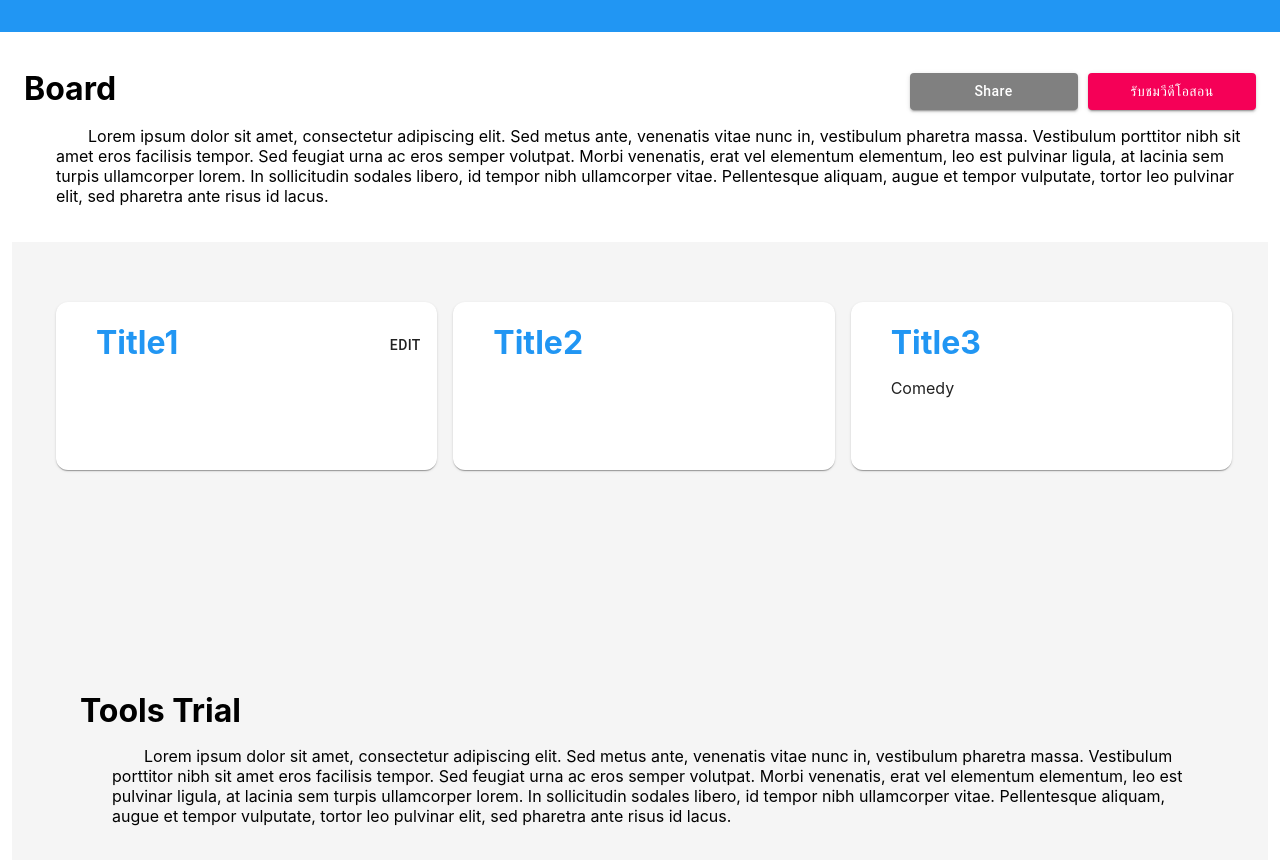
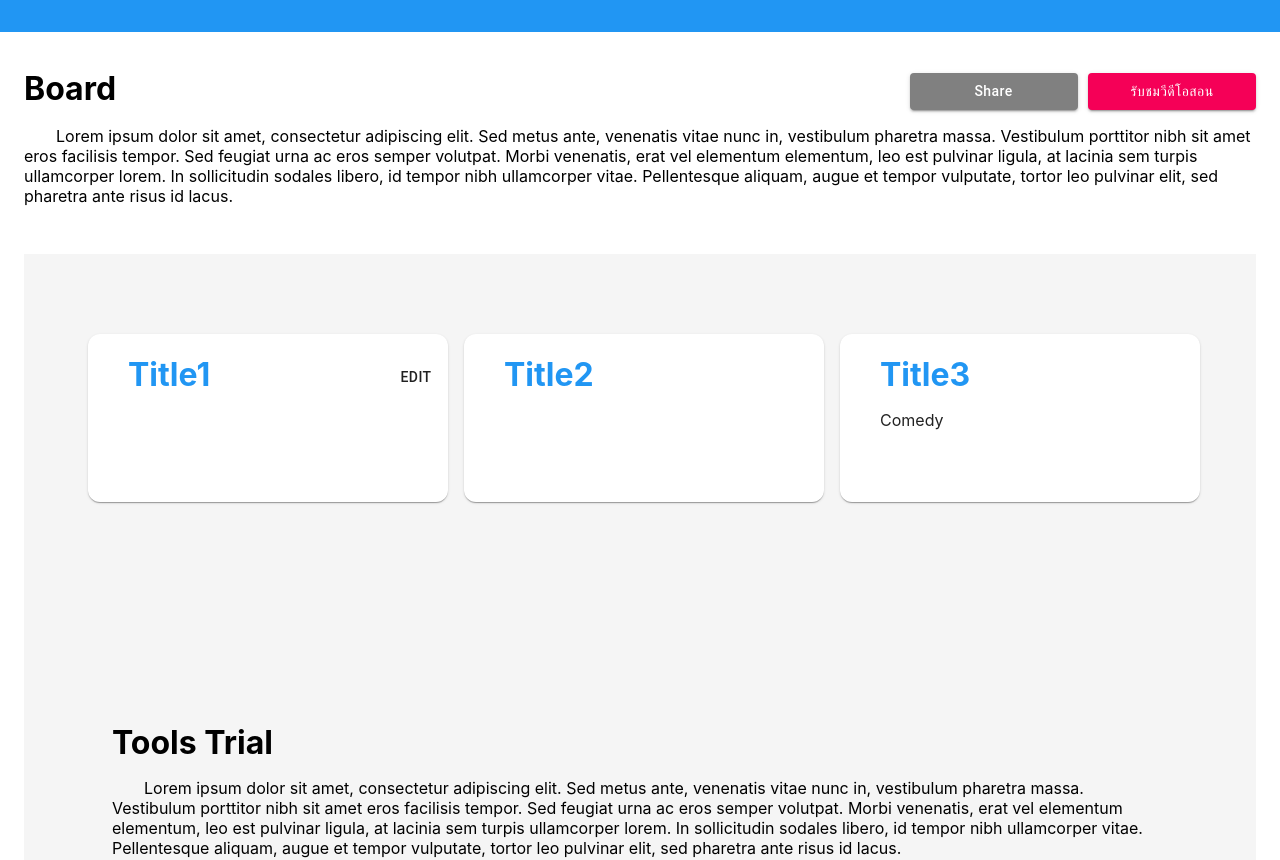
Before and after one commit to herorshi/story-bow-UI, a React (Create React App) app: page / in a window 1280 px wide. Shown: the top 860 px of the page. Built offline with nearby package versions, Linux system fonts and the light colour scheme.

Commit message:
fix class subtxt

```diff
--- a/src/App.css
+++ b/src/App.css
@@ -19,7 +19,6 @@
 
 .subtxt {
   text-indent: 2em;
-  padding-left: 2em;
 }
 .pageHeader {
   display: flex;
@@ -38,3 +37,6 @@ h1 {
   display: flex;
   justify-content: flex-end;
 }
+.primarytxt {
+  color: var(--primary);
+}
--- a/src/component/Board.js
+++ b/src/component/Board.js
@@ -6,6 +6,7 @@ const useStyles = makeStyles((theme) => ({
     marginTop: "3em",
     backgroundColor: "#f5f5f5",
     height: "100%",
+    padding: "2em",
   },
 }));
 
--- a/src/component/ModalEditTxt.js
+++ b/src/component/ModalEditTxt.js
@@ -33,18 +33,17 @@ export default function ModalEditTxt({
 }) {
   return (
     <PageHeader data={InputTitle}>
-      <div className="flexend">
       <CssTextField
         placeholder="กรุณาระบข้อความ..."
         variant="outlined"
         id="custom-css-outlined-input"
-          style={{ width: "95%" }}
+        style={{ width: "100%" }}
         multiline={true}
         rows="10"
         value={edittxt}
         onChange={handleChange}
       />
-      </div>
+
       <div className="flexend" style={{ marginTop: "1em" }}>
         <StyledButton
           variant="contained"
```
Lines whose indentation alone changed are shown as unchanged.
